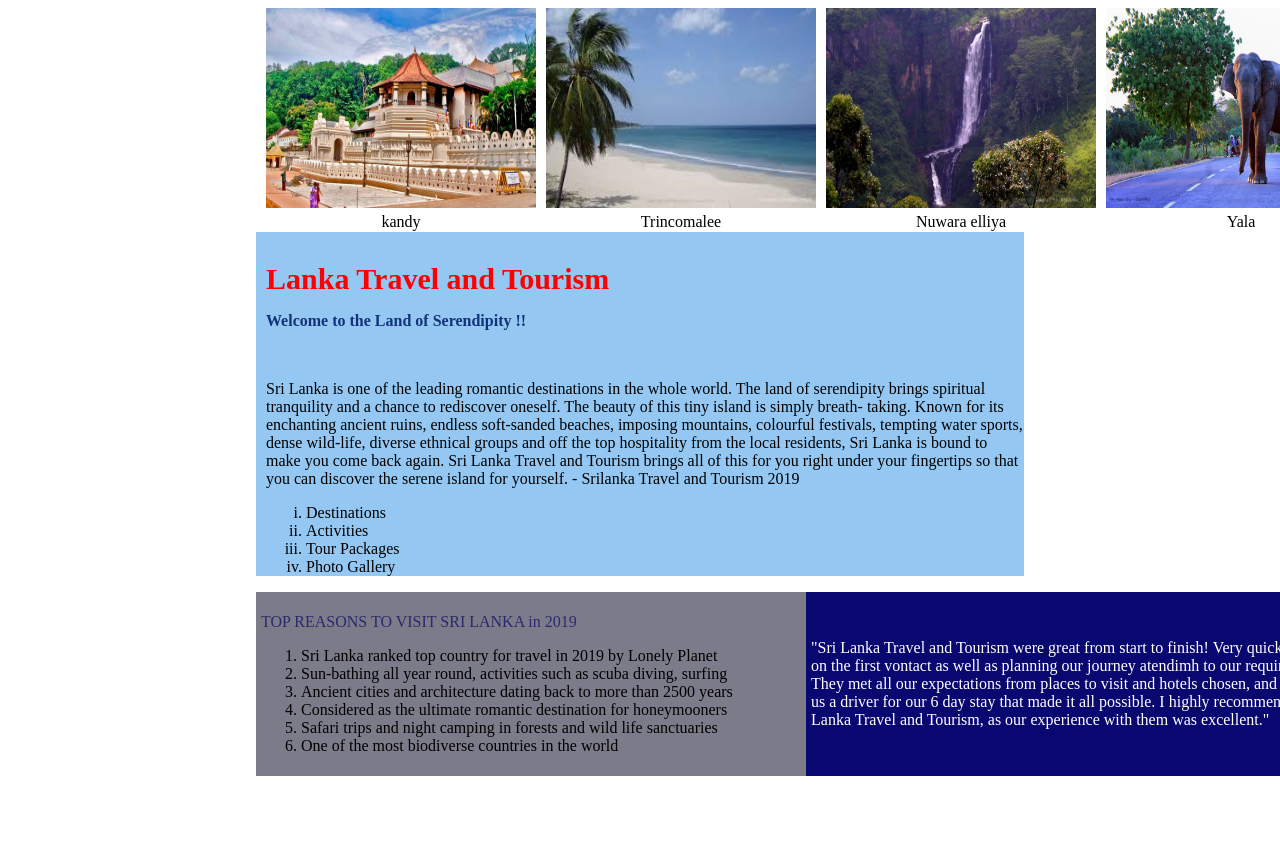
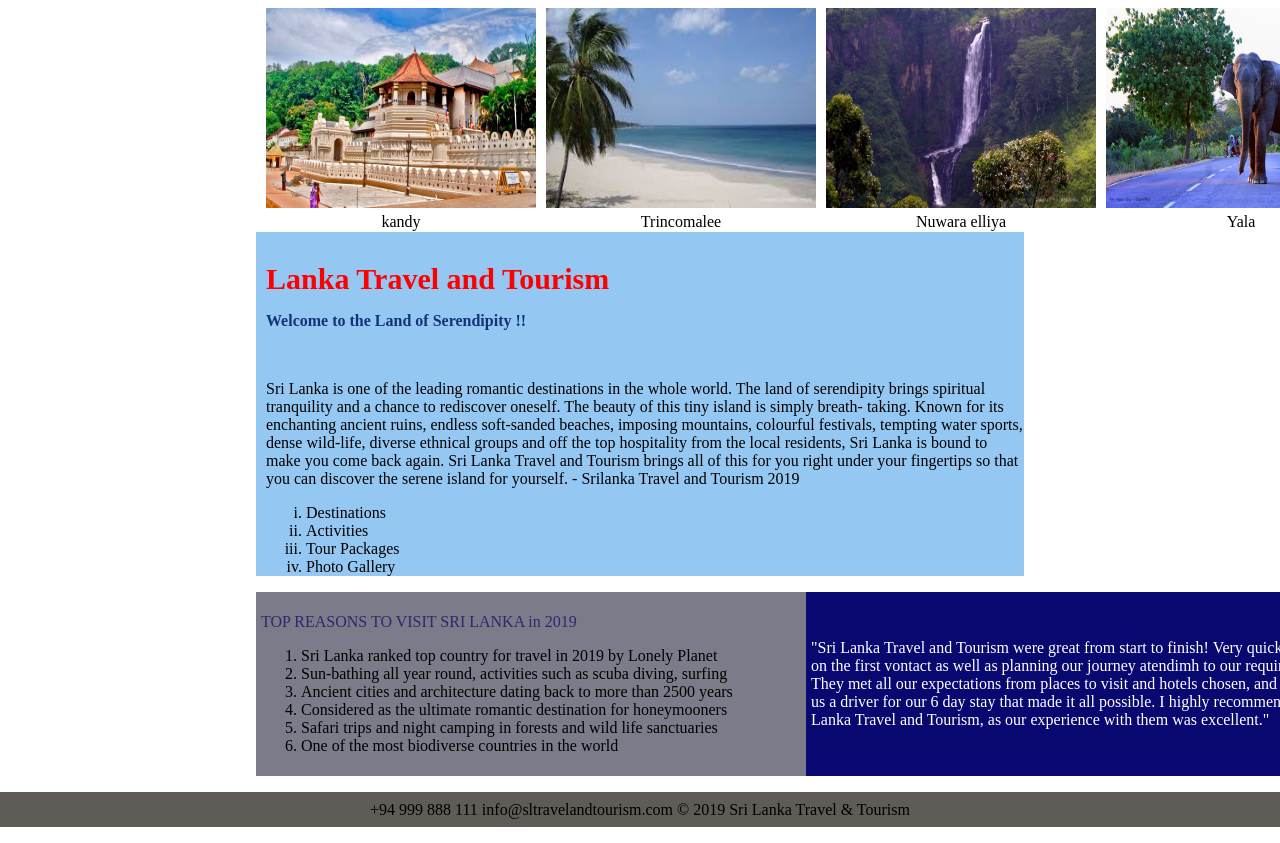
Before and after one commit to Kavindu-Gayantha/Sri-lankan-tourism, a plain HTML site: page index.html in a window 1280 px wide. Shown: the part 504-1347 px from the top of the page. Before the commit the page ends 1280 px from the top, so only its background shows below. Drawn offline with Linux system fonts and the light colour scheme.

Commit message:
finished index page

```diff
--- a/index.html
+++ b/index.html
@@ -89,6 +89,10 @@ INFO@SRILANKATRAVELANDTORUISM.COM
 
 
         </div>
+        <!-- section 6 -->
+      <div class="section6">
+          <p>+94 999 888 111 info@sltravelandtourism.com © 2019 Sri Lanka Travel & Tourism</p>
+      </div>
 
 </body>
 </html>
--- a/main.css
+++ b/main.css
@@ -108,7 +108,7 @@ body
     margin:0px;
     padding:5px;
     align-content: center;
-
+    margin-bottom: 0px;
 
 
 }
@@ -122,4 +122,15 @@ body
     background-color: rgb(9, 8, 112);
     color:white;
 
+
 }
+.section6
+{
+    text-align: center;
+    background-color: rgb(95, 91, 86);
+    height: auto;
+    line-height: 35px;
+    margin:0px;
+    bottom: inherit;
+
+}
```
